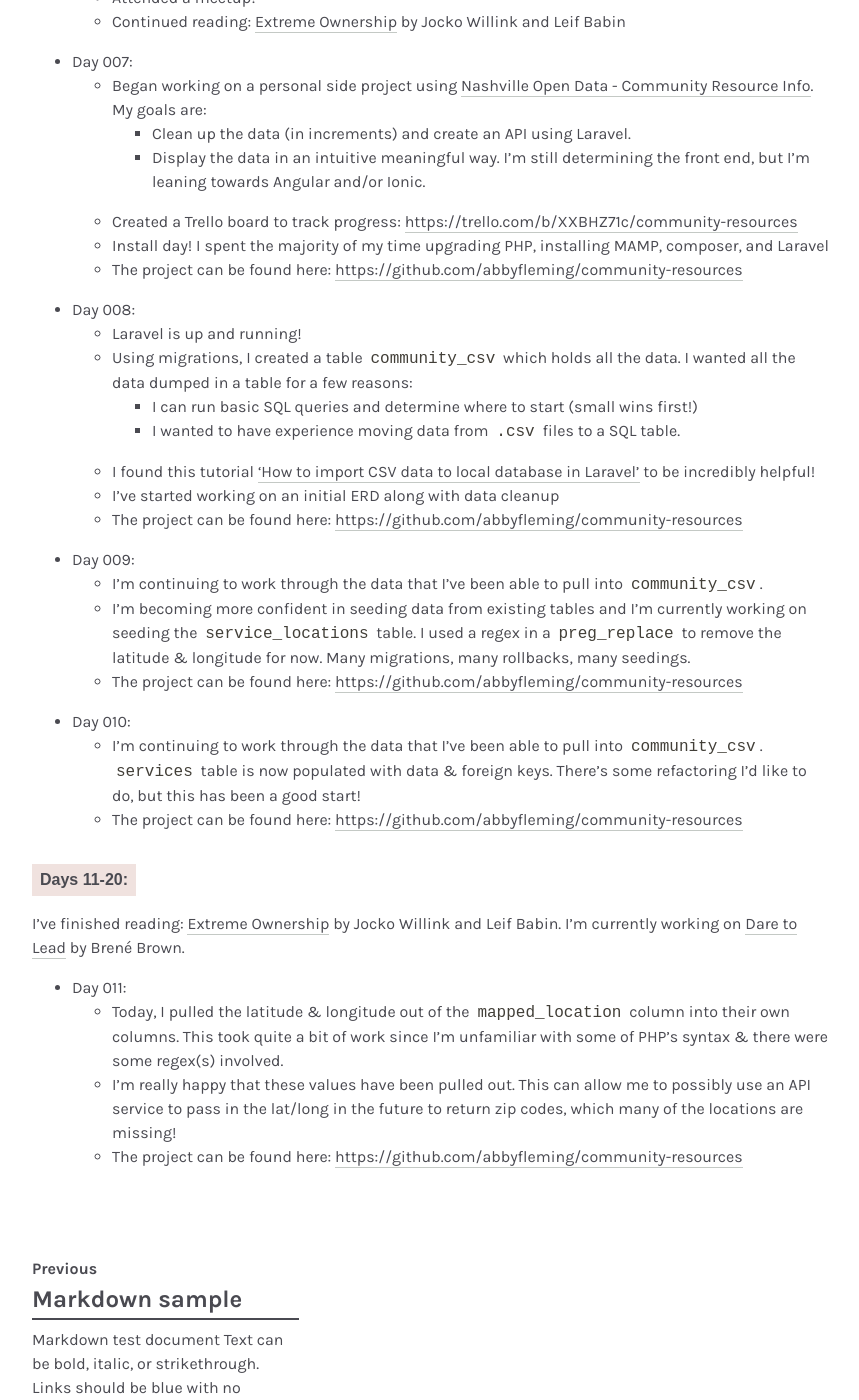
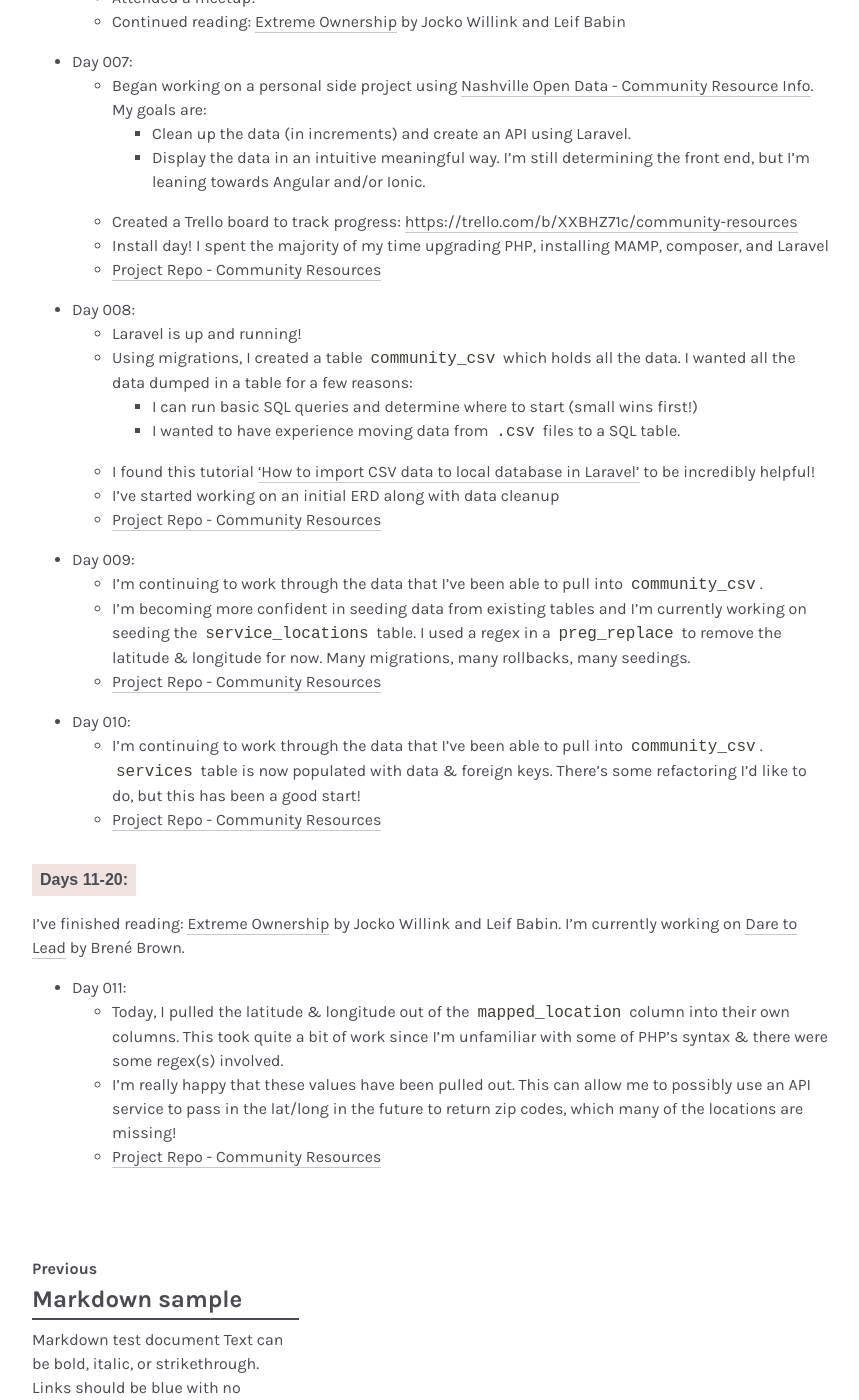
Before and after one commit to abbyfleming/abbyfleming.github.io, a Jekyll site: the page built from _posts/2019-08-05-100-days-of-code.md, in a window 1280 px wide and 1400 px high, scrolled down 1843 px. Shown: the whole window, without its empty margins (208-1067 px from the left). Built offline with Jekyll 4.4.1, drawn with Linux system fonts in a browser that asks for light colours; some web fonts are replaced.

Commit message:
change links

```diff
--- a/_posts/2019-08-05-100-days-of-code.md
+++ b/_posts/2019-08-05-100-days-of-code.md
@@ -60,7 +60,7 @@ Learn more about the main rules, as well as some other considerations.
         * Display the data in an intuitive meaningful way. I'm still determining the front end, but I'm leaning towards Angular and/or Ionic.
     * Created a Trello board to track progress: [https://trello.com/b/XXBHZ71c/community-resources](https://trello.com/b/XXBHZ71c/community-resources)
     * Install day! I spent the majority of my time upgrading PHP, installing MAMP, composer, and Laravel
-    * The project can be found here: [https://github.com/abbyfleming/community-resources](https://github.com/abbyfleming/community-resources)
+    * [Project Repo - Community Resources](https://github.com/abbyfleming/community-resources)
 
 * Day 008:
     * Laravel is up and running!
@@ -69,16 +69,16 @@ Learn more about the main rules, as well as some other considerations.
         * I wanted to have experience moving data from `.csv` files to a SQL table.
     * I found this tutorial ['How to import CSV data to local database in Laravel'](https://justlaravel.com/import-csv-data-store-database/?utm_source=learninglaravel.net#step1) to be incredibly helpful!
     * I've started working on an initial ERD along with data cleanup
-    * The project can be found here: [https://github.com/abbyfleming/community-resources](https://github.com/abbyfleming/community-resources)
+    * [Project Repo - Community Resources](https://github.com/abbyfleming/community-resources)
 
 * Day 009:
     * I'm continuing to work through the data that I've been able to pull into `community_csv`.
     * I'm becoming more confident in seeding data from existing tables and I'm currently working on seeding the `service_locations` table. I used a regex in a `preg_replace` to remove the latitude & longitude for now. Many migrations, many rollbacks, many seedings.
-    * The project can be found here: [https://github.com/abbyfleming/community-resources](https://github.com/abbyfleming/community-resources)
+    * [Project Repo - Community Resources](https://github.com/abbyfleming/community-resources)
 
 * Day 010:
     * I'm continuing to work through the data that I've been able to pull into `community_csv`. `services` table is now populated with data & foreign keys. There's some refactoring I'd like to do, but this has been a good start!
-    * The project can be found here: [https://github.com/abbyfleming/community-resources](https://github.com/abbyfleming/community-resources)
+    * [Project Repo - Community Resources](https://github.com/abbyfleming/community-resources)
 
 ### Days 11-20:
 I've finished reading: [Extreme Ownership](https://www.amazon.com/Extreme-Ownership-U-S-Navy-SEALs-ebook/dp/B00VE4Y0Z2) by Jocko Willink and Leif Babin. I'm currently working on [Dare to Lead](https://daretolead.brenebrown.com/) by Brené Brown.
@@ -86,4 +86,4 @@ I've finished reading: [Extreme Ownership](https://www.amazon.com/Extreme-Owners
 * Day 011:
     * Today, I pulled the latitude & longitude out of the `mapped_location` column into their own columns. This took quite a bit of work since I'm unfamiliar with some of PHP's syntax & there were some regex(s) involved.
     * I'm really happy that these values have been pulled out. This can allow me to possibly use an API service to pass in the lat/long in the future to return zip codes, which many of the locations are missing!
-    * The project can be found here: [https://github.com/abbyfleming/community-resources](https://github.com/abbyfleming/community-resources)
+    * [Project Repo - Community Resources](https://github.com/abbyfleming/community-resources)
```
